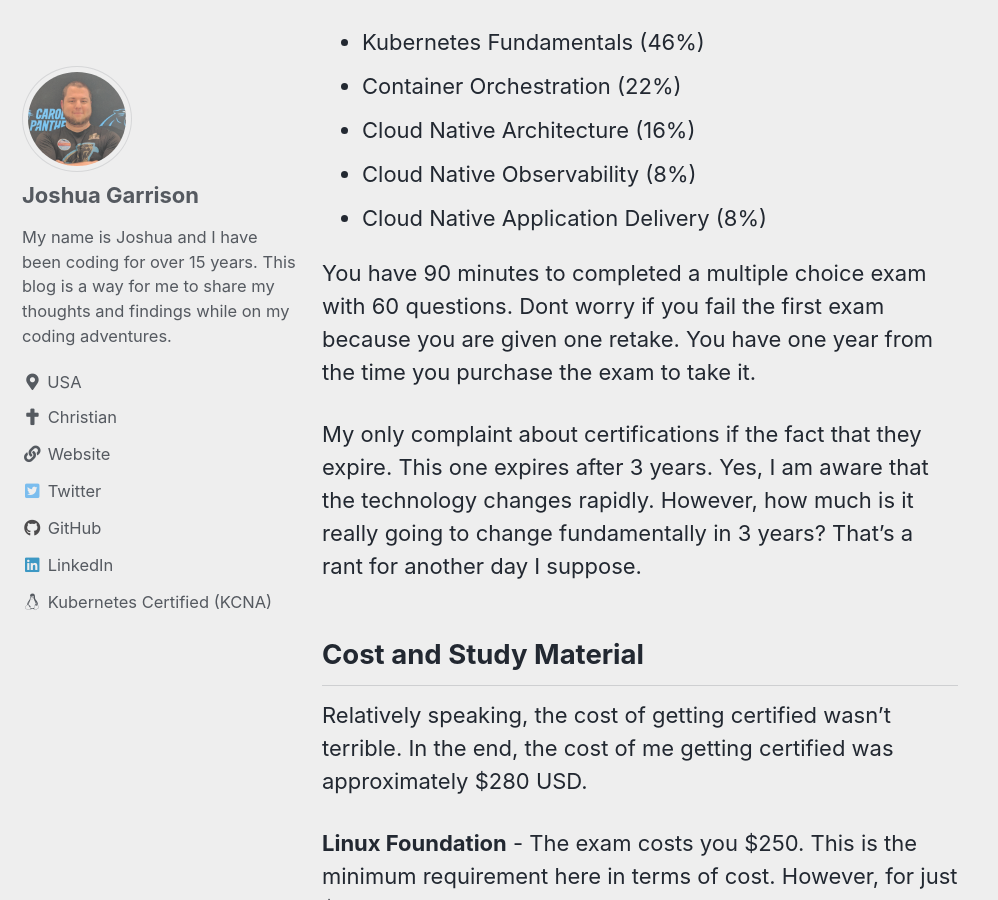
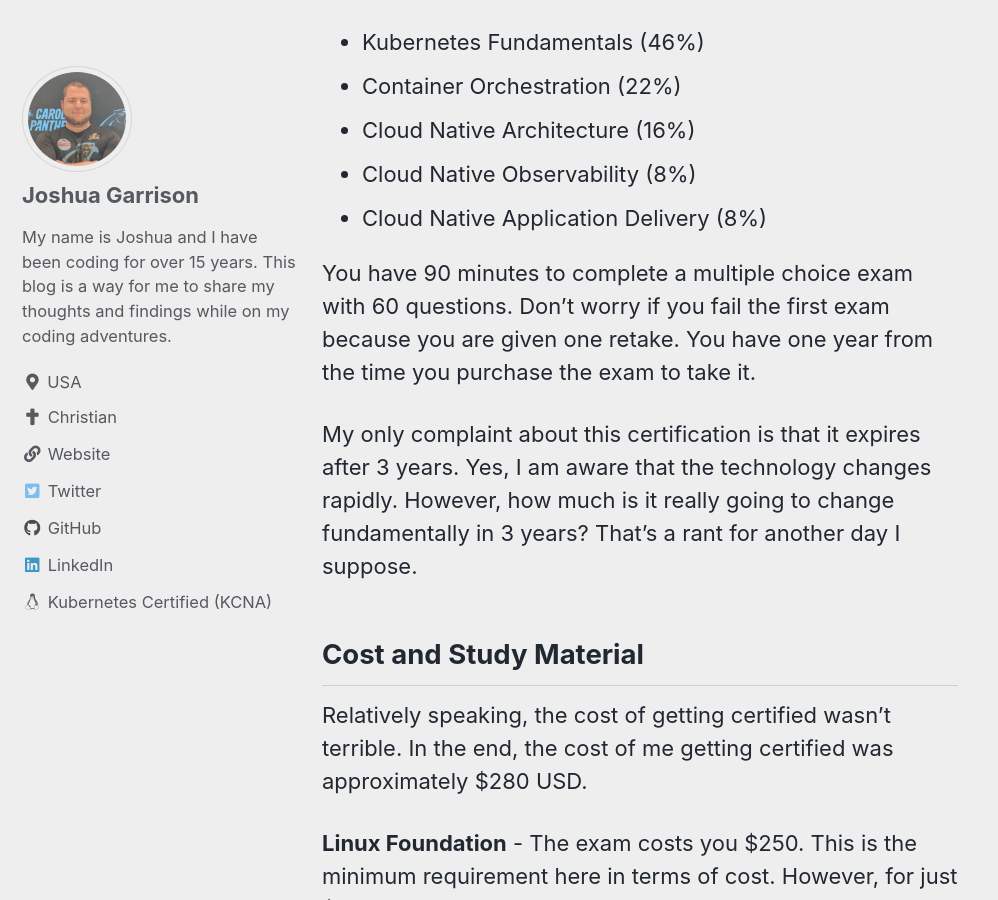
Before and after one commit to binaryn3xus/binaryn3xus.github.io, a Jekyll site: the page built from _posts/2022-07-22-passing-my-KCNA.md, in a window 1280 px wide and 900 px high, scrolled down 711 px. Shown: the whole window, without its empty margins (0-998 px from the left). Built offline with Jekyll 4.4.1, drawn with Linux system fonts in a browser that asks for light colours; cached includes are drawn as plain includes; some of the changed text lies outside the part shown.

Commit message:
Fixed grammer errors on kcna article

```diff
--- a/_posts/2022-07-22-passing-my-KCNA.md
+++ b/_posts/2022-07-22-passing-my-KCNA.md
@@ -21,9 +21,9 @@
 - Cloud Native Observability (8%)
 - Cloud Native Application Delivery (8%)
 
-You have 90 minutes to completed a multiple choice exam with 60 questions. Dont worry if you fail the first exam because you are given one retake. You have one year from the time you purchase the exam to take it.
+You have 90 minutes to complete a multiple choice exam with 60 questions. Don't worry if you fail the first exam because you are given one retake. You have one year from the time you purchase the exam to take it.
 
-My only complaint about certifications if the fact that they expire. This one expires after 3 years. Yes, I am aware that the technology changes rapidly. However, how much is it really going to change fundamentally in 3 years? That's a rant for another day I suppose.
+My only complaint about this certification is that it expires after 3 years. Yes, I am aware that the technology changes rapidly. However, how much is it really going to change fundamentally in 3 years? That's a rant for another day I suppose.
 
 ## Cost and Study Material
 
```
Also changed, not shown: other parts of _posts/2022-07-22-passing-my-KCNA.md (+1 -1 lines).
